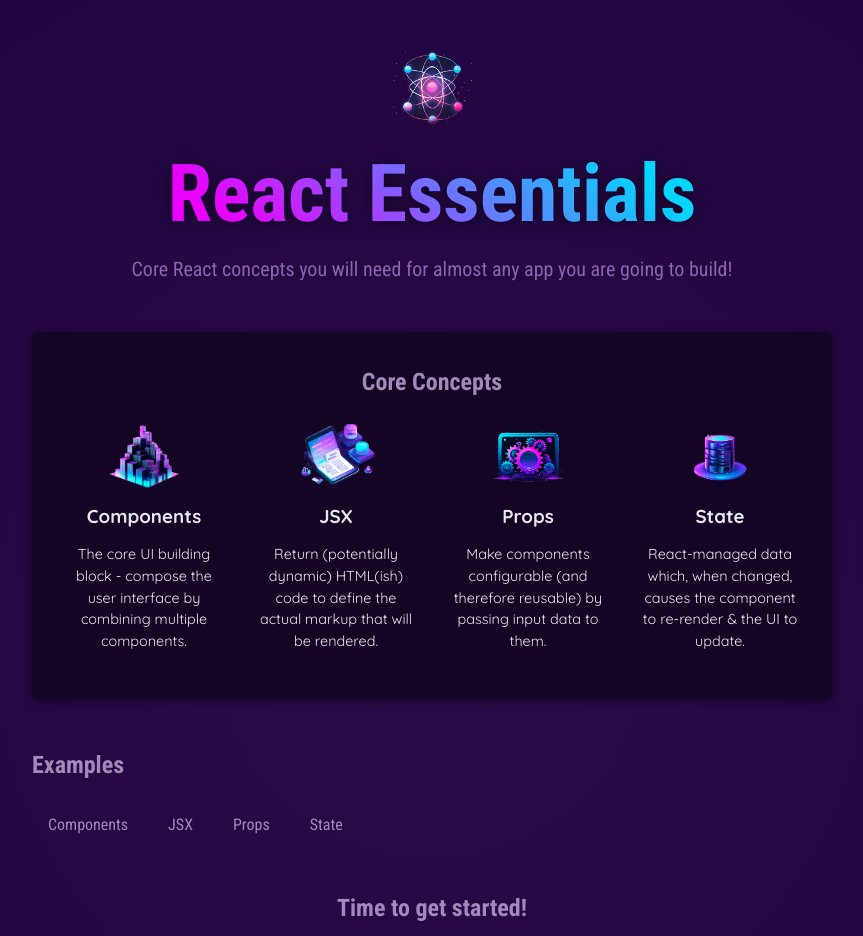
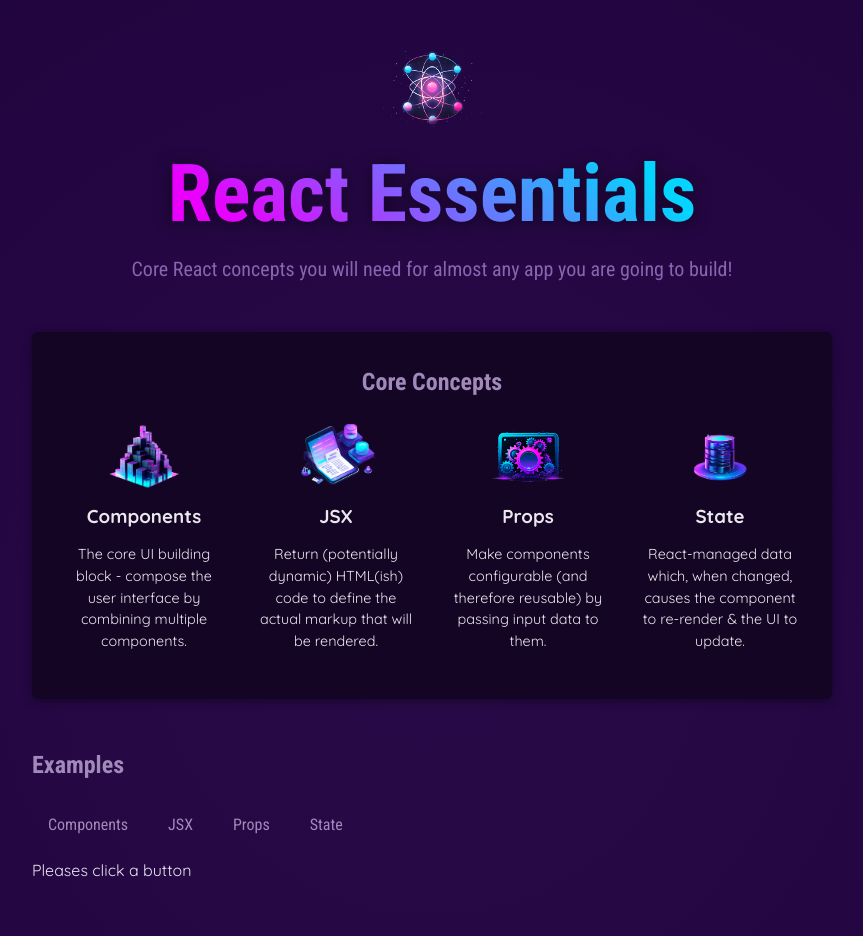
Before and after one commit to dmsgur127/r202014076_01, a React (Vite) app: page / in a window 1280 px wide. Shown: the top 936 px of the page, without its empty margins (208-1071 px from the left). Built offline with nearby package versions, Linux system fonts and the light colour scheme.

Commit message:
State(상태) 관리 & Hooks(훅) 사용법

```diff
--- a/src/App.jsx
+++ b/src/App.jsx
@@ -1,12 +1,17 @@
+import {useState} from 'react';
+
 import { CORE_CONCEPTS } from './data.js';
 import { Header } from './components/Header/Header.jsx';
 import CoreConcept from './components/CoreConcept.jsx';
 import TabButton from './components/TabButton.jsx';
 
 function App() {
+  const [ selectedTopic, setSelectedTopic ] = useState('Pleases click a button');
+
   function handleSelect(selectedButton) {
     // selectedButton => 'components', 'jsx', props', 'state'
-    console.log(selectedButton);
+    setSelectedTopic(selectedButton);
+    console.log(selectedTopic);
   }
 
   return (
@@ -38,7 +43,7 @@ function App() {
             <TabButton onSelect={() =>handleSelect('props')}>Props</TabButton>
             <TabButton onSelect={() =>handleSelect('state')}>State</TabButton>
           </menu>
-
+          {selectedTopic}
         </section>
         <h2>Time to get started!</h2>
       </main>
```
